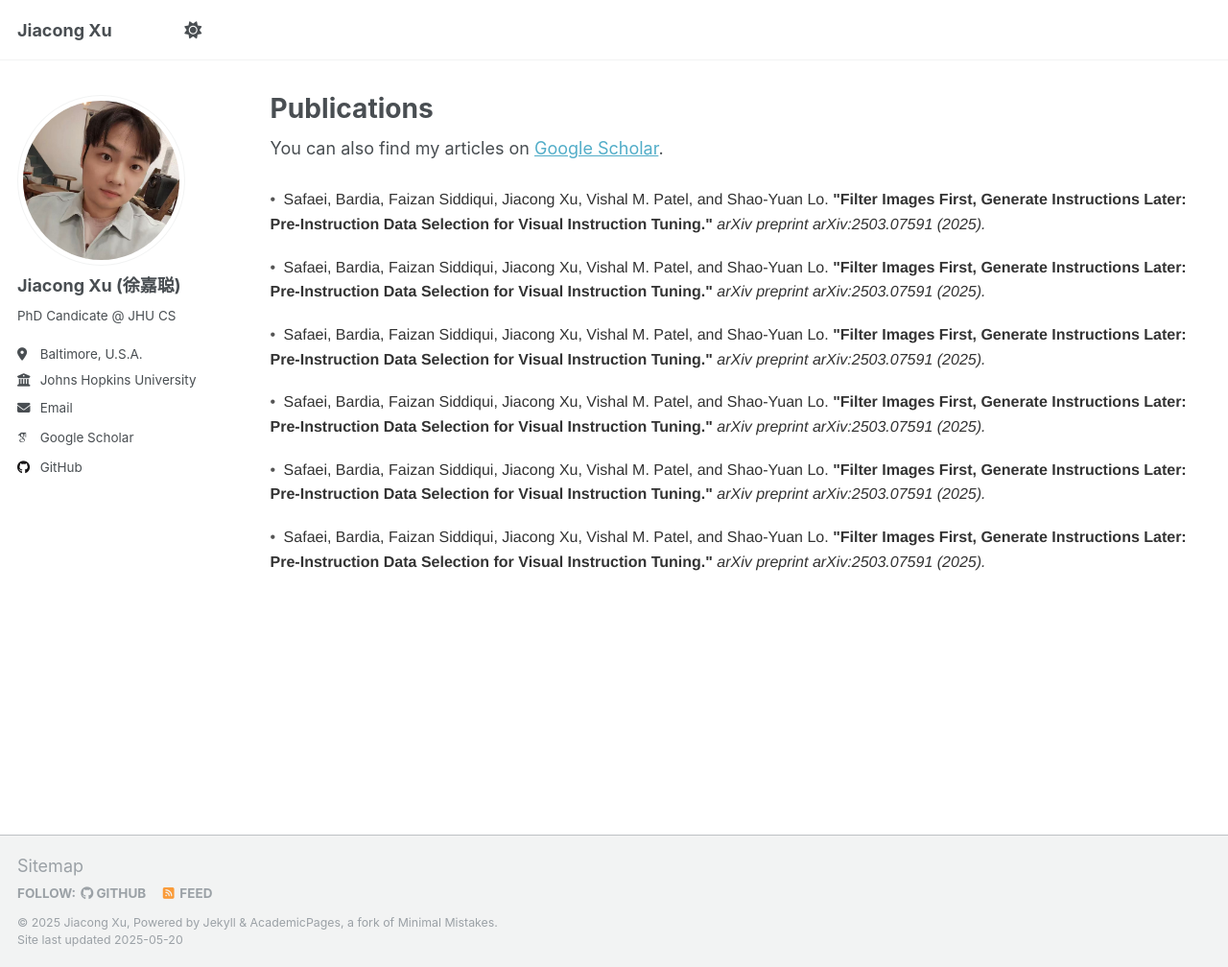
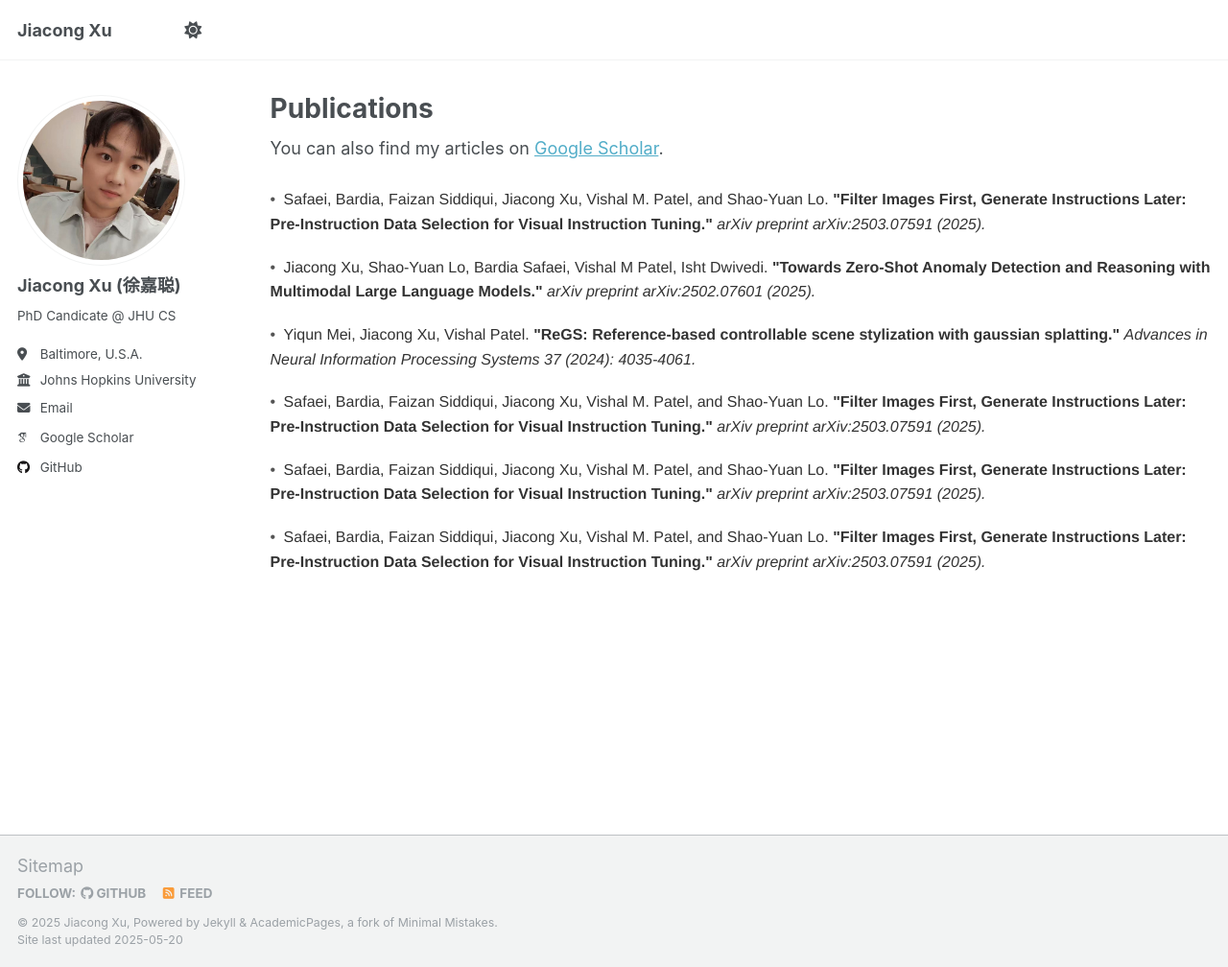
Before and after one commit to XuJiacong/XuJiacong.github.io, a Jekyll site: the page built from _pages/publications.html, in a window 1280 px wide and 1008 px high. Shown: the whole window at 96% size. Built offline with Jekyll 4.4.1, drawn with Linux system fonts in a browser that asks for light colours; some web fonts are replaced.

Commit message:
Update publications.html

```diff
--- a/_pages/publications.html
+++ b/_pages/publications.html
@@ -49,9 +49,15 @@ author_profile: true
 </div>
 
 <div class="publication">
-  <span class="authors">Safaei, Bardia, Faizan Siddiqui, Jiacong Xu, Vishal M. Patel, and Shao-Yuan Lo. </span>
-  <span class="title">"Filter Images First, Generate Instructions Later: Pre-Instruction Data Selection for Visual Instruction Tuning." </span>
-  <span class="journal">arXiv preprint arXiv:2503.07591 (2025).</span>
+  <span class="authors">Jiacong Xu, Shao-Yuan Lo, Bardia Safaei, Vishal M Patel, Isht Dwivedi. </span>
+  <span class="title">"Towards Zero-Shot Anomaly Detection and Reasoning with Multimodal Large Language Models." </span>
+  <span class="journal">arXiv preprint arXiv:2502.07601 (2025).</span>
+</div>
+
+<div class="publication">
+  <span class="authors">Yiqun Mei, Jiacong Xu, Vishal Patel. </span>
+  <span class="title">"ReGS: Reference-based controllable scene stylization with gaussian splatting." </span>
+  <span class="journal">Advances in Neural Information Processing Systems 37 (2024): 4035-4061.</span>
 </div>
 
 <div class="publication">
@@ -71,9 +77,3 @@ author_profile: true
   <span class="title">"Filter Images First, Generate Instructions Later: Pre-Instruction Data Selection for Visual Instruction Tuning." </span>
   <span class="journal">arXiv preprint arXiv:2503.07591 (2025).</span>
 </div>
-
-<div class="publication">
-  <span class="authors">Safaei, Bardia, Faizan Siddiqui, Jiacong Xu, Vishal M. Patel, and Shao-Yuan Lo. </span>
-  <span class="title">"Filter Images First, Generate Instructions Later: Pre-Instruction Data Selection for Visual Instruction Tuning." </span>
-  <span class="journal">arXiv preprint arXiv:2503.07591 (2025).</span>
-</div>
```
